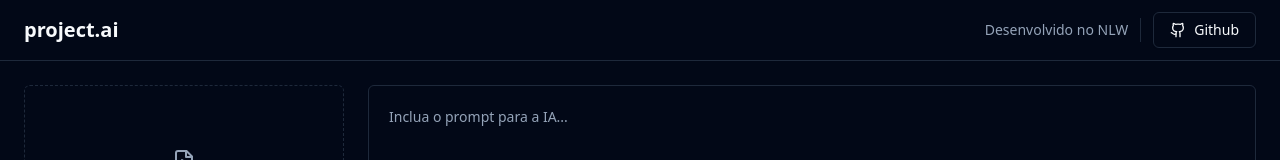
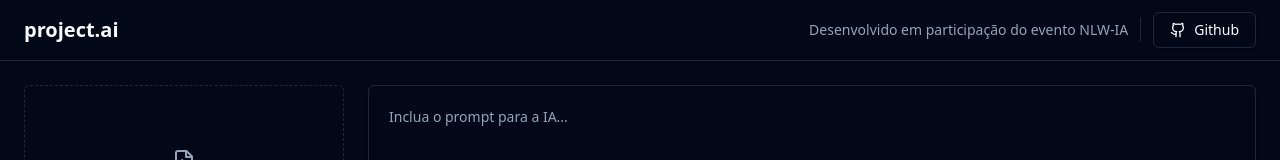
Before and after one commit to brunobhs18/project-ai, a React (Vite) app: page / in a window 1280 px wide. Shown: the top 160 px of the page. Built offline with nearby package versions, Linux system fonts and the light colour scheme; no server answers.

Commit message:
Update App.tsx

```diff
--- a/src/App.tsx
+++ b/src/App.tsx
@@ -24,7 +24,7 @@ export function App() {
     completion,
     isLoading,
   } = useCompletion({
-    api: 'http://localhost:3333/ai/complete',
+    api: 'https://api-ai-nlw.vercel.app/ai/complete',
     body: {
       videoId,
       temperature,
@@ -42,7 +42,7 @@ export function App() {
         <div className="flex items-center gap-3">
           <span
             className="text-sm text-muted-foreground">
-              Desenvolvido no NLW
+              Desenvolvido em participação do evento NLW-IA
           </span>
 
           <Separator orientation='vertical' className='h-6'/>
```
